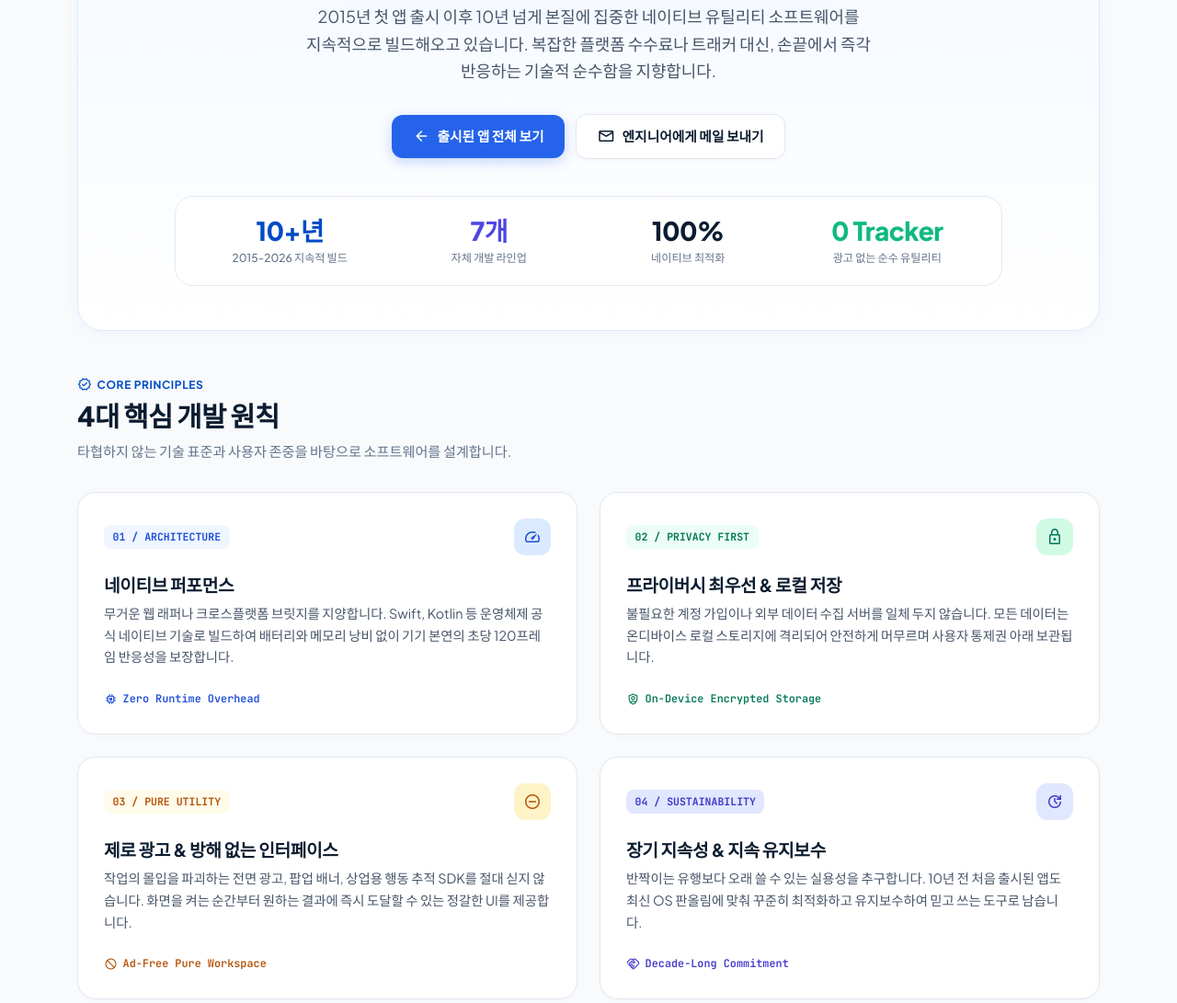
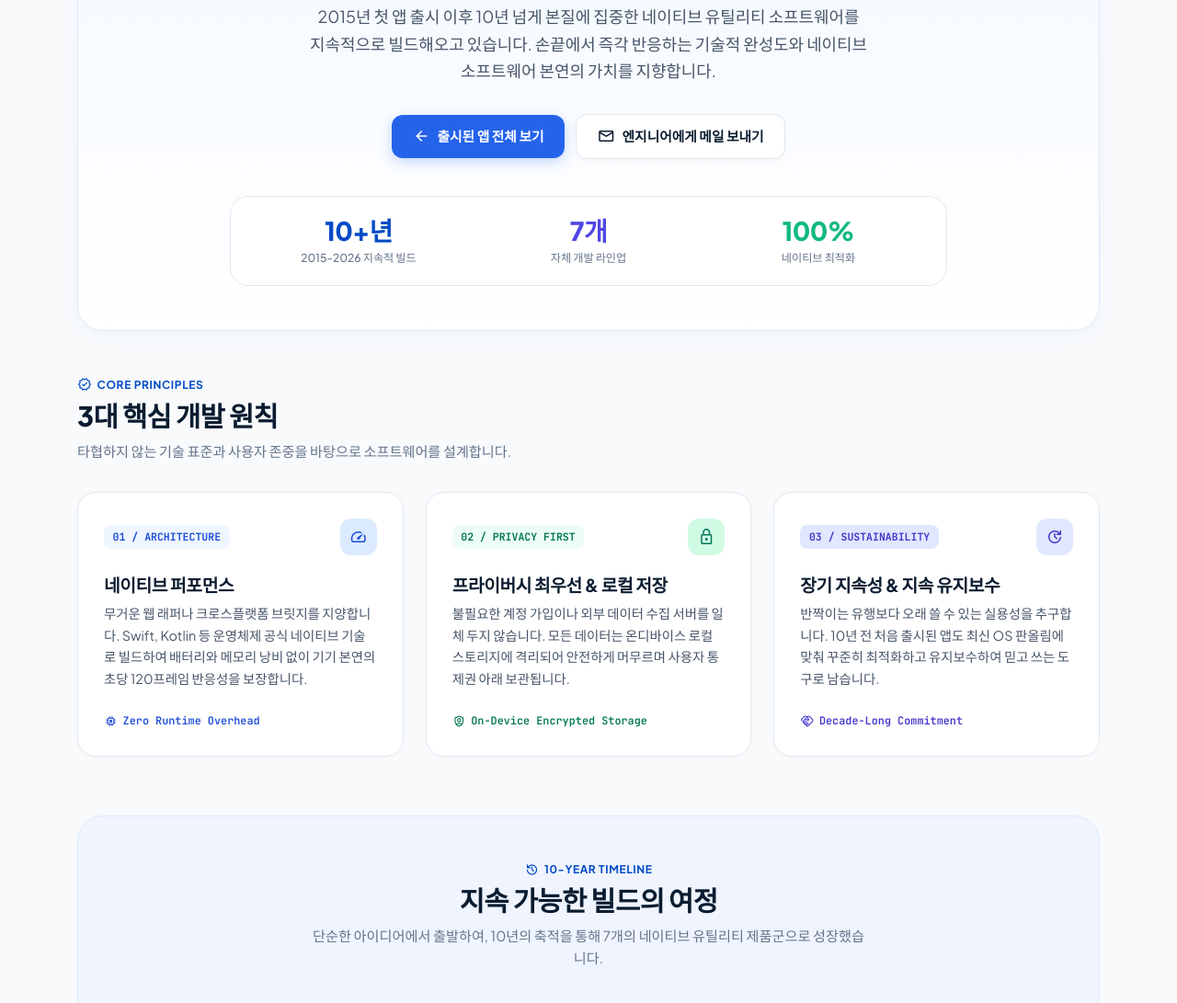
Before and after one commit to azovlive/azovlive.github.io, an Astro site: page /about in a window 1280 px wide. Shown: the part 384-1475 px from the top of the page at 92% size. Built offline with nearby package versions, Linux system fonts and the light colour scheme; Astro itself is replaced by a stand-in of ours.

Commit message:
fix: Ad-Free(03번 원칙 및 0 Tracker) 삭제, 3대 원칙으로 정비, 상·하단 About 표기 통일

```diff
--- a/src/components/Footer.astro
+++ b/src/components/Footer.astro
@@ -31,7 +31,7 @@ const today = new Date();
 				</a>
 				<a href="/about" class="footer-link">
 					<span class="material-symbols-outlined icon-sm">info</span>
-					<span>회사소개</span>
+					<span>About</span>
 				</a>
 			</div>
 			<div class="footer-metrics">
--- a/src/components/Header.astro
+++ b/src/components/Header.astro
@@ -14,7 +14,7 @@ import HeaderLink from './HeaderLink.astro';
 
 		<div class="nav-links">
 			<HeaderLink href="/">Apps</HeaderLink>
-			<HeaderLink href="/about">회사소개</HeaderLink>
+			<HeaderLink href="/about">About</HeaderLink>
 		</div>
 
 		<div class="header-actions">
--- a/src/pages/about.astro
+++ b/src/pages/about.astro
@@ -9,7 +9,7 @@ import { SITE_DESCRIPTION, SITE_TITLE } from '../consts';
 <html lang="ko">
 	<head>
 		<BaseHead
-			title={`회사소개 - ${SITE_TITLE}`}
+			title={`About - ${SITE_TITLE}`}
 			description="UWILL의 10년 여정과 네이티브 소프트웨어 개발 철학을 소개합니다."
 		/>
 		<style>
@@ -21,7 +21,7 @@ import { SITE_DESCRIPTION, SITE_TITLE } from '../consts';
 				box-sizing: border-box;
 			}
 
-			/* Hero Section - Exactly identical to Apps page */
+			/* Hero Section - Identical to Apps page */
 			.hero {
 				position: relative;
 				text-align: center;
@@ -129,17 +129,17 @@ import { SITE_DESCRIPTION, SITE_TITLE } from '../consts';
 				transform: translateY(-1px);
 			}
 
-			/* Key Metrics Grid - Identical to Apps page */
+			/* Key Metrics Grid - 3 Columns (Identical to Apps page) */
 			.metrics-bar {
 				display: grid;
-				grid-template-columns: repeat(4, 1fr);
-				gap: 1rem;
+				grid-template-columns: repeat(3, 1fr);
+				gap: 1.25rem;
 				background: rgba(255, 255, 255, 0.85);
 				backdrop-filter: blur(12px);
 				border: 1px solid #e2e8f0;
 				border-radius: 20px;
 				padding: 1.25rem 1.5rem;
-				max-width: 900px;
+				max-width: 780px;
 				margin: 0 auto;
 			}
 			.metric-item {
@@ -156,7 +156,6 @@ import { SITE_DESCRIPTION, SITE_TITLE } from '../consts';
 			}
 			.metric-value.c-blue { color: #004ac6; }
 			.metric-value.c-indigo { color: #4f46e5; }
-			.metric-value.c-dark { color: #0b1c30; }
 			.metric-value.c-emerald { color: #10b981; }
 			.metric-label {
 				font-size: 0.76rem;
@@ -165,7 +164,7 @@ import { SITE_DESCRIPTION, SITE_TITLE } from '../consts';
 				font-weight: 500;
 			}
 
-			/* Principles Section */
+			/* Principles Section - 3 Principles */
 			.principles-section {
 				margin-bottom: 4rem;
 			}
@@ -198,7 +197,7 @@ import { SITE_DESCRIPTION, SITE_TITLE } from '../consts';
 
 			.principles-grid {
 				display: grid;
-				grid-template-columns: repeat(2, 1fr);
+				grid-template-columns: repeat(3, 1fr);
 				gap: 1.5rem;
 			}
 			.principle-card {
@@ -230,7 +229,6 @@ import { SITE_DESCRIPTION, SITE_TITLE } from '../consts';
 			}
 			.principle-code.blue { background: #eff6ff; color: #1d4ed8; }
 			.principle-code.emerald { background: #ecfdf5; color: #047857; }
-			.principle-code.amber { background: #fffbeb; color: #b45309; }
 			.principle-code.indigo { background: #e0e7ff; color: #4338ca; }
 
 			.principle-icon {
@@ -244,7 +242,6 @@ import { SITE_DESCRIPTION, SITE_TITLE } from '../consts';
 			}
 			.principle-icon.blue { background: #dbeafe; color: #1d4ed8; }
 			.principle-icon.emerald { background: #d1fae5; color: #047857; }
-			.principle-icon.amber { background: #fef3c7; color: #b45309; }
 			.principle-icon.indigo { background: #e0e7ff; color: #4338ca; }
 
 			.principle-title {
@@ -269,7 +266,6 @@ import { SITE_DESCRIPTION, SITE_TITLE } from '../consts';
 			}
 			.principle-tag.blue { color: #1d4ed8; }
 			.principle-tag.emerald { color: #047857; }
-			.principle-tag.amber { color: #b45309; }
 			.principle-tag.indigo { color: #4338ca; }
 
 			/* Timeline Section */
@@ -427,7 +423,7 @@ import { SITE_DESCRIPTION, SITE_TITLE } from '../consts';
 				gap: 0.25rem;
 			}
 
-			/* Bottom Section (Engineer's Note & Official Channels) - Identical to Apps page bottom container */
+			/* Bottom Section (Engineer's Note & Official Channels) - Identical layout container */
 			.bottom-preview-section {
 				background: #eff4ff;
 				border-radius: 28px;
@@ -617,7 +613,7 @@ import { SITE_DESCRIPTION, SITE_TITLE } from '../consts';
 					margin-bottom: 1rem;
 				}
 				.metrics-bar {
-					grid-template-columns: repeat(2, 1fr);
+					grid-template-columns: 1fr;
 					gap: 0.75rem;
 					padding: 1rem;
 				}
@@ -653,7 +649,7 @@ import { SITE_DESCRIPTION, SITE_TITLE } from '../consts';
 				</h1>
 				<p class="hero-desc">
 					2015년 첫 앱 출시 이후 10년 넘게 본질에 집중한 네이티브 유틸리티 소프트웨어를 지속적으로 빌드해오고 있습니다.
-					복잡한 플랫폼 수수료나 트래커 대신, 손끝에서 즉각 반응하는 기술적 순수함을 지향합니다.
+					손끝에서 즉각 반응하는 기술적 완성도와 네이티브 소프트웨어 본연의 가치를 지향합니다.
 				</p>
 				<div class="hero-actions">
 					<a href="/" class="btn-cta-primary">
@@ -666,7 +662,7 @@ import { SITE_DESCRIPTION, SITE_TITLE } from '../consts';
 					</a>
 				</div>
 
-				<!-- Key Metrics Bar - Exactly identical to Apps page -->
+				<!-- Key Metrics Bar - Exactly identical to Apps page (3 Columns) -->
 				<div class="metrics-bar">
 					<div class="metric-item">
 						<span class="metric-value c-blue">10+년</span>
@@ -677,24 +673,20 @@ import { SITE_DESCRIPTION, SITE_TITLE } from '../consts';
 						<span class="metric-label">자체 개발 라인업</span>
 					</div>
 					<div class="metric-item">
-						<span class="metric-value c-dark">100%</span>
+						<span class="metric-value c-emerald">100%</span>
 						<span class="metric-label">네이티브 최적화</span>
-					</div>
-					<div class="metric-item">
-						<span class="metric-value c-emerald">0 Tracker</span>
-						<span class="metric-label">광고 없는 순수 유틸리티</span>
 					</div>
 				</div>
 			</section>
 
-			<!-- 4 Core Principles -->
+			<!-- 3 Core Principles -->
 			<section class="principles-section">
 				<div class="section-heading-wrap">
 					<div class="section-eyebrow">
 						<span class="material-symbols-outlined" style="font-size: 16px;">verified</span>
 						<span>Core Principles</span>
 					</div>
-					<h2 class="section-main-title">4대 핵심 개발 원칙</h2>
+					<h2 class="section-main-title">3대 핵심 개발 원칙</h2>
 					<p class="section-lead-text">
 						타협하지 않는 기술 표준과 사용자 존중을 바탕으로 소프트웨어를 설계합니다.
 					</p>
@@ -741,31 +733,11 @@ import { SITE_DESCRIPTION, SITE_TITLE } from '../consts';
 						</div>
 					</div>
 
-					<!-- 03 No Annoying Ads -->
+					<!-- 03 Long-term Reliability -->
 					<div class="principle-card">
 						<div>
 							<div class="principle-top">
-								<span class="principle-code amber">03 / PURE UTILITY</span>
-								<div class="principle-icon amber">
-									<span class="material-symbols-outlined">do_not_disturb_on</span>
-								</div>
-							</div>
-							<h3 class="principle-title">제로 광고 & 방해 없는 인터페이스</h3>
-							<p class="principle-desc">
-								작업의 몰입을 파괴하는 전면 광고, 팝업 배너, 상업용 행동 추적 SDK를 절대 싣지 않습니다. 화면을 켜는 순간부터 원하는 결과에 즉시 도달할 수 있는 정갈한 UI를 제공합니다.
-							</p>
-						</div>
-						<div class="principle-tag amber">
-							<span class="material-symbols-outlined" style="font-size: 15px;">block</span>
-							<span>Ad-Free Pure Workspace</span>
-						</div>
-					</div>
-
-					<!-- 04 Long-term Reliability -->
-					<div class="principle-card">
-						<div>
-							<div class="principle-top">
-								<span class="principle-code indigo">04 / SUSTAINABILITY</span>
+								<span class="principle-code indigo">03 / SUSTAINABILITY</span>
 								<div class="principle-icon indigo">
 									<span class="material-symbols-outlined">update</span>
 								</div>
@@ -974,7 +946,7 @@ import { SITE_DESCRIPTION, SITE_TITLE } from '../consts';
 						</h2>
 						<div class="engineer-body">
 							<p>
-								현대의 수많은 앱들은 사용자의 시간과 집중력을 빼앗기 위해 지나치게 많은 알림과 트래커를 장착합니다. 그러나 진정한 도구(Tool)란 부를 때 즉시 작동하고, 목적을 다하면 조용히 물러설 줄 알아야 한다고 믿습니다.
+								현대의 수많은 앱들은 지나치게 복잡한 절차와 부가 기능으로 본질을 흐리곤 합니다. 그러나 진정한 도구(Tool)란 부를 때 즉시 작동하고, 목적을 다하면 조용히 물러설 줄 알아야 한다고 믿습니다.
 							</p>
 							<p>
 								UWILL은 소프트웨어 전문 개발사로서, 단기적인 마케팅 지표 대신 '소프트웨어 본연의 단단함'만을 기준으로 의사결정합니다. 사용자의 기기 자원을 존중하고, 개인정보를 안전히 보호하며, 언제 켜도 한결같이 빠르고 기분 좋은 소프트웨어를 앞으로도 계속 빌드해 나가겠습니다.
--- a/src/pages/index.astro
+++ b/src/pages/index.astro
@@ -134,17 +134,17 @@ const featuredApp = apps.find(a => a.id === 'loopset') || apps[0];
 				transform: translateY(-1px);
 			}
 
-			/* Key Metrics Grid */
+			/* Key Metrics Grid - 3 Columns */
 			.metrics-bar {
 				display: grid;
-				grid-template-columns: repeat(4, 1fr);
-				gap: 1rem;
+				grid-template-columns: repeat(3, 1fr);
+				gap: 1.25rem;
 				background: rgba(255, 255, 255, 0.85);
 				backdrop-filter: blur(12px);
 				border: 1px solid #e2e8f0;
 				border-radius: 20px;
 				padding: 1.25rem 1.5rem;
-				max-width: 900px;
+				max-width: 780px;
 				margin: 0 auto;
 			}
 			.metric-item {
@@ -161,7 +161,6 @@ const featuredApp = apps.find(a => a.id === 'loopset') || apps[0];
 			}
 			.metric-value.c-blue { color: #004ac6; }
 			.metric-value.c-indigo { color: #4f46e5; }
-			.metric-value.c-dark { color: #0b1c30; }
 			.metric-value.c-emerald { color: #10b981; }
 			.metric-label {
 				font-size: 0.76rem;
@@ -894,7 +893,7 @@ const featuredApp = apps.find(a => a.id === 'loopset') || apps[0];
 					margin-bottom: 1rem;
 				}
 				.metrics-bar {
-					grid-template-columns: repeat(2, 1fr);
+					grid-template-columns: 1fr;
 					gap: 0.75rem;
 					padding: 1rem;
 				}
@@ -920,6 +919,7 @@ const featuredApp = apps.find(a => a.id === 'loopset') || apps[0];
 				}
 				.bottom-preview-section {
 					padding: 1.5rem 1rem;
+					border-radius: 20px;
 				}
 				.preview-cards {
 					grid-template-columns: 1fr;
@@ -947,11 +947,11 @@ const featuredApp = apps.find(a => a.id === 'loopset') || apps[0];
 					</a>
 					<a href="/about" class="btn-cta-secondary">
 						<span class="material-symbols-outlined">info</span>
-						<span>회사소개</span>
+						<span>About</span>
 					</a>
 				</div>
 
-				<!-- Key Metrics Bar -->
+				<!-- Key Metrics Bar (3 Columns) -->
 				<div class="metrics-bar">
 					<div class="metric-item">
 						<span class="metric-value c-blue">7개</span>
@@ -962,12 +962,8 @@ const featuredApp = apps.find(a => a.id === 'loopset') || apps[0];
 						<span class="metric-label">2015-2026 지속적 릴리즈</span>
 					</div>
 					<div class="metric-item">
-						<span class="metric-value c-dark">100%</span>
-						<span class="metric-label">네이티브 최적화</span>
-					</div>
-					<div class="metric-item">
-						<span class="metric-value c-emerald">0 Tracker</span>
-						<span class="metric-label">광고 없는 순수 유틸리티</span>
+						<span class="metric-value c-emerald">100%</span>
+						<span class="metric-label">네이티브 퍼포먼스 최적화</span>
 					</div>
 				</div>
 			</section>
@@ -1210,8 +1206,7 @@ const featuredApp = apps.find(a => a.id === 'loopset') || apps[0];
 					</div>
 					<h3>10년 이상 일상과 업무의 몰입을 돕는<br />단단한 소프트웨어를 만듭니다</h3>
 					<p>
-						복잡한 설정이나 가입 절차 없이, 설치 즉시 본연의 목적을 가장 충실하게 수행하는 네이티브 소프트웨어를 만듭니다.
-						불필요한 트래커와 무분별한 광고를 배제하고 투명하고 견고한 사용자 경험을 지향합니다.
+						군더더기 없는 인터페이스와 직관적인 설계를 통해 사용자에게 꼭 필요한 본연의 기능에 가장 충실한 소프트웨어 경험을 지향합니다.
 					</p>
 
 					<div class="preview-cards">
@@ -1232,7 +1227,7 @@ const featuredApp = apps.find(a => a.id === 'loopset') || apps[0];
 					</div>
 
 					<a href="/about" class="btn-preview-link">
-						<span>회사소개 및 4대 핵심 개발 원칙 보기</span>
+						<span>About (핵심 개발 원칙 보기)</span>
 						<span class="material-symbols-outlined" style="font-size: 16px;">arrow_forward</span>
 					</a>
 				</div>
```
